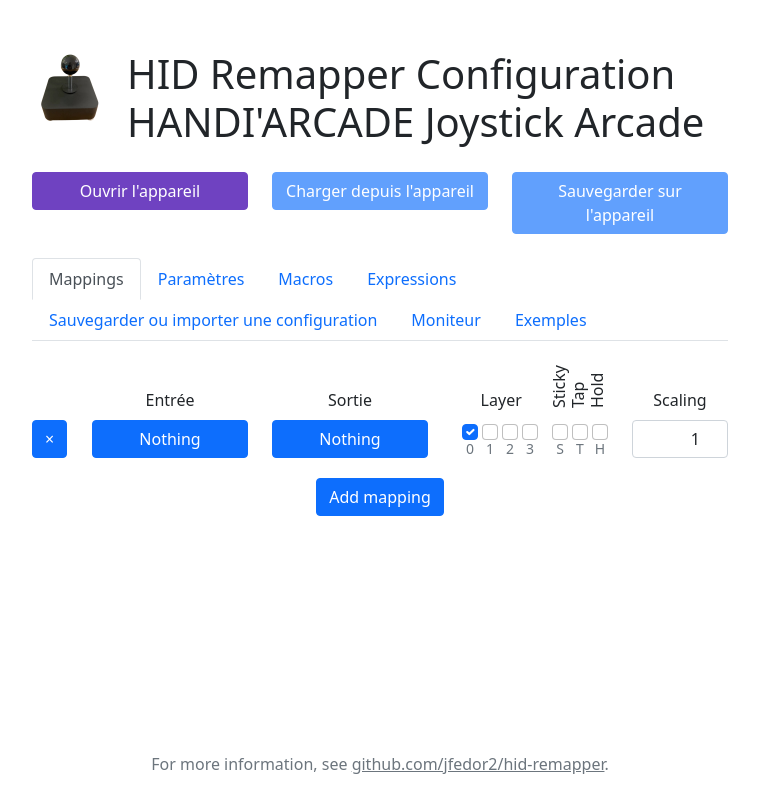
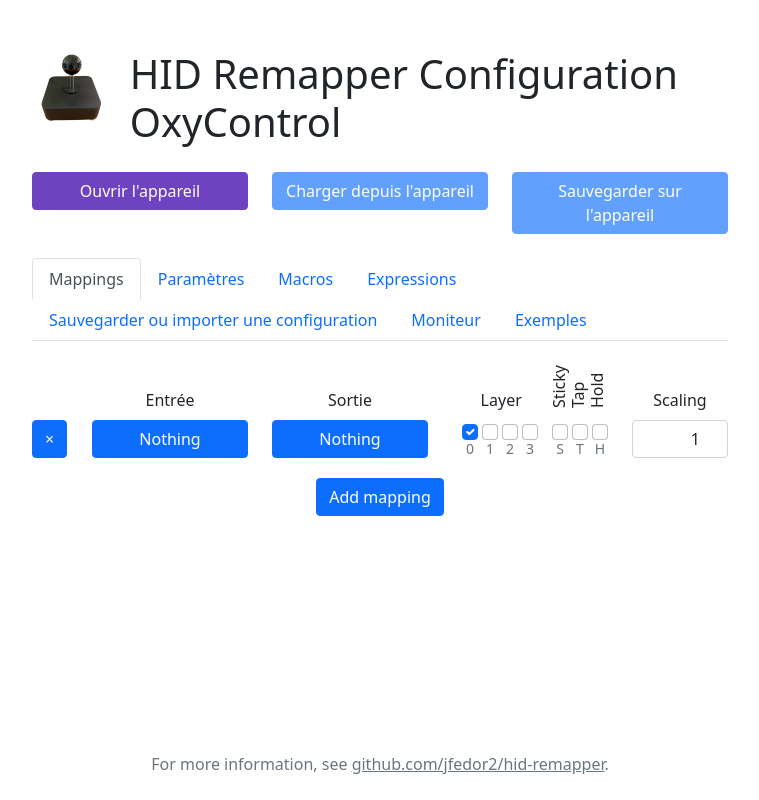
Before and after one commit to handiarcade/ManetteSouffle, a plain HTML site: page index.html in a window 1280 px wide. Shown: the whole page, without its empty margins (260-1019 px from the left). Drawn offline with nearby package versions, Linux system fonts and the light colour scheme.

Commit message:
index.html

```diff
--- a/index.html
+++ b/index.html
@@ -16,7 +16,7 @@
     <div class="container d-flex flex-column" style="max-width: 720px; min-height: 100vh;">
         <div class="d-flex align-items-center mt-5">
             <img src="logo.png" alt="Logo" style="height: 100px; width: 100px; margin-right: 20px;">
-            <h1 class="m-0">HID Remapper Configuration HANDI'ARCADE Joystick Arcade</h1>
+            <h1 class="m-0">HID Remapper Configuration OxyControl</h1>
         </div>
  <style>
     .btn-violet {
```
